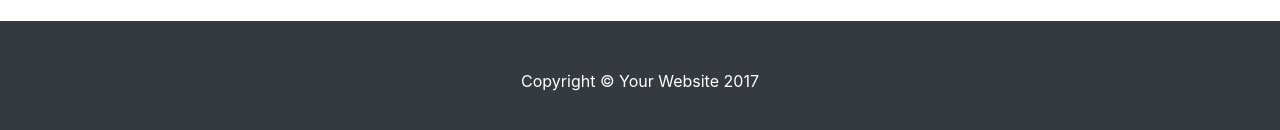
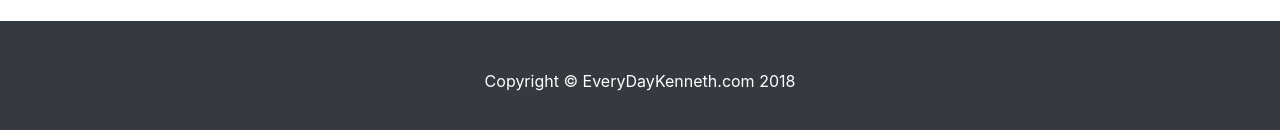
Before and after one commit to KendrickPC/heroicKen, a website: page index.html in a window 1280 px wide. Shown: the part 884-1014 px from the top of the page. Drawn offline with Linux system fonts and the light colour scheme.

Commit message:
footer changed and favicon.ico added with npm and gulp installs

```diff
--- a/index.html
+++ b/index.html
@@ -8,7 +8,7 @@
     <meta name="description" content="">
     <meta name="author" content="">
 
-    <title>Heroic Features - Start Bootstrap Template</title>
+    <title>EveryDayKenneth.com 2018</title>
 
     <!-- Bootstrap core CSS -->
     <link href="vendor/bootstrap/css/bootstrap.min.css" rel="stylesheet">
@@ -122,7 +122,7 @@
     <!-- Footer -->
     <footer class="py-5 bg-dark">
       <div class="container">
-        <p class="m-0 text-center text-white">Copyright &copy; Your Website 2017</p>
+        <p class="m-0 text-center text-white">Copyright &copy; EveryDayKenneth.com 2018</p>
       </div>
       <!-- /.container -->
     </footer>
```
Also changed, not shown: README.md, READMEbootstrap.md (added), favicon.ico (added), 1 other file.
